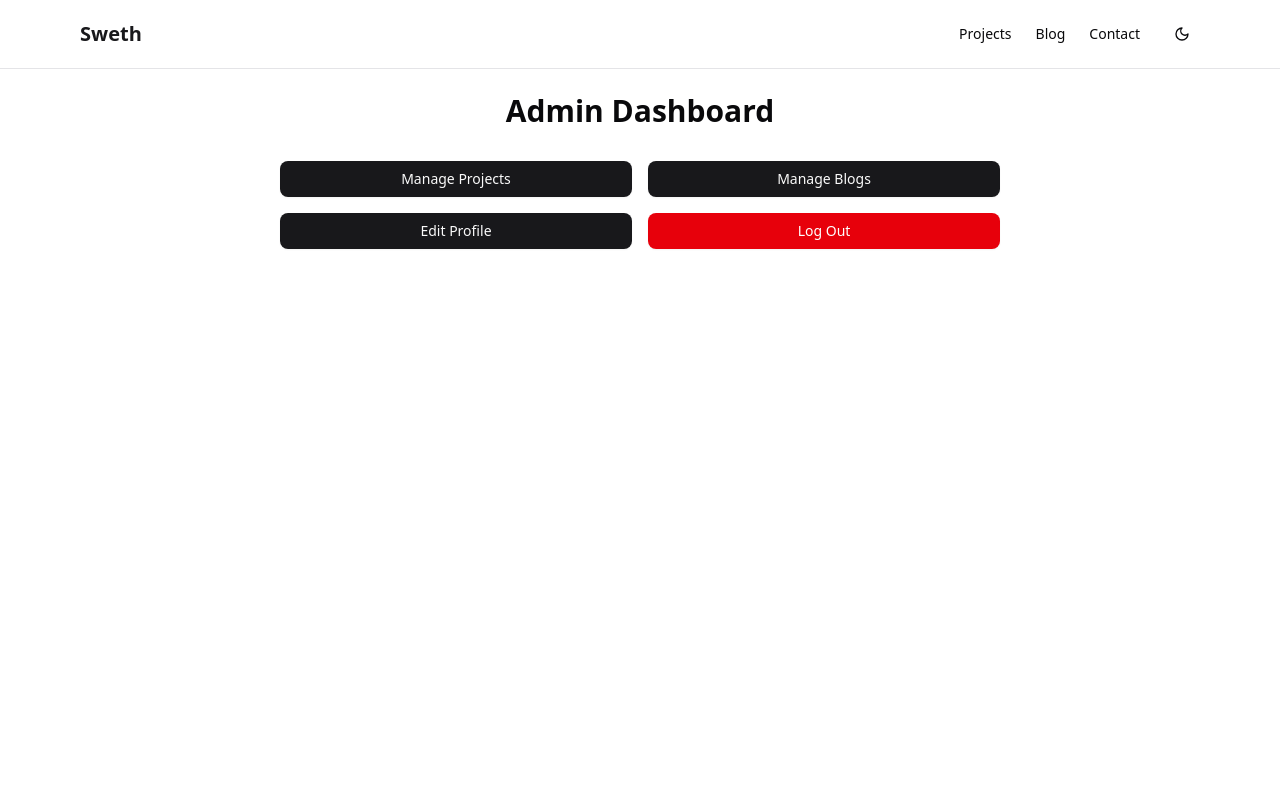
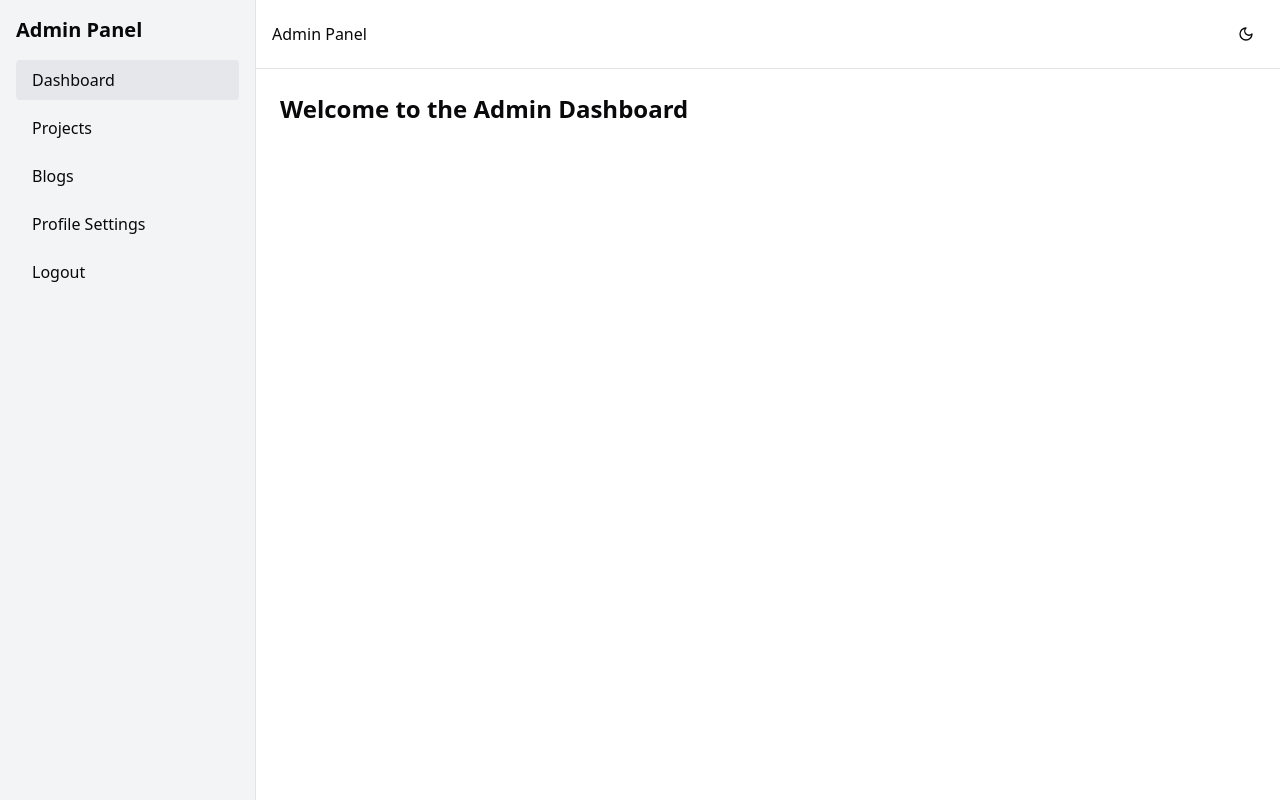
Before and after one commit to codewithsweth/sweth-portfolio, a Next.js app in the folder frontend/: page /admin in a window 1280 px wide. Built offline with nearby package versions, Linux system fonts and the light colour scheme; sample sign-in values are in the browser's storage.

Commit message:
Create a separate layout for Admin and Public.
1. Added Admin layout with sidebar and navbar.
2. Restructured files and folders according to public and admin content.
3. Refactored code with good practices.

```diff
--- /dev/null
+++ b/frontend/src/app/(public)/layout.tsx
@@ -0,0 +1,14 @@
+import Navbar from "@/components/layout/Navbar";
+
+export default function PublicLayout({
+  children,
+}: {
+  children: React.ReactNode;
+}) {
+  return (
+    <>
+      <Navbar />
+      {children}
+    </>
+  );
+}
--- a/frontend/src/app/projects/page.tsx
+++ b/frontend/src/app/(public)/projects/page.tsx
@@ -13,16 +13,16 @@ type Project = {
   live_url?: string;
 };
 
-export default function ProjectsPage() {
+export default function ProjectListPage() {
   const [projects, setProjects] = useState<Project[]>([]);
   const [loading, setLoading] = useState(true);
   const router = useRouter();
 
   useEffect(() => {
-    API.get("http://localhost:8000/projects").then((response) => {
-      setProjects(response.data);
-      setLoading(false);
-    });
+    API.get("http://localhost:8000/projects")
+      .then((response) => setProjects(response.data))
+      .catch((err) => console.error("Failed to fetch projects:", err))
+      .finally(() => setLoading(false));
   }, []);
 
   if (loading) return <p className="p-4">Loading Projects...</p>;
--- /dev/null
+++ b/frontend/src/app/admin/layout.tsx
@@ -0,0 +1,20 @@
+"use client";
+
+import AdminNavbar from "@/components/admin/AdminNavbar";
+import Sidebar from "@/components/admin/Sidebar";
+
+export default function AdminLayout({
+  children,
+}: {
+  children: React.ReactNode;
+}) {
+  return (
+    <div className="flex min-h-screen">
+      <Sidebar />
+      <div className="flex-1">
+        <AdminNavbar />
+        <main className="flex-1 p-6">{children}</main>
+      </div>
+    </div>
+  );
+}
--- a/frontend/src/app/admin/page.tsx
+++ b/frontend/src/app/admin/page.tsx
@@ -1,6 +1,5 @@
 "use client";
 
-import { Button } from "@/components/ui/button";
 import { useRouter } from "next/navigation";
 import { useEffect, useState } from "react";
 
@@ -19,29 +18,5 @@ export default function AdminDashboard() {
 
   if (!isAuth) return null;
 
-  return (
-    <div className="max-w-3xl mx-auto p-6 space-y-8">
-      <h1 className="text-3xl font-bold text-center">Admin Dashboard</h1>
-      <div className="grid grid-cols-1 sm:grid-cols-2 gap-4">
-        <Button onClick={() => router.push("/admin/projects")}>
-          Manage Projects
-        </Button>
-        <Button onClick={() => router.push("/admin/blogs")}>
-          Manage Blogs
-        </Button>
-        <Button onClick={() => router.push("/admin/profile")}>
-          Edit Profile
-        </Button>
-        <Button
-          variant={"destructive"}
-          onClick={() => {
-            localStorage.removeItem("token");
-            router.push("/admin/login");
-          }}
-        >
-          Log Out
-        </Button>
-      </div>
-    </div>
-  );
+  return <h1 className="text-2xl font-bold">Welcome to the Admin Dashboard</h1>;
 }
--- a/frontend/src/app/layout.tsx
+++ b/frontend/src/app/layout.tsx
@@ -1,7 +1,6 @@
 import type { Metadata } from "next";
 import "./globals.css";
 import { ThemeProvider } from "@/components/theme/ThemeProvider";
-import Navbar from "@/components/layout/Navbar";
 
 export const metadata: Metadata = {
   title: "Sweth | Portfolio",
@@ -16,10 +15,7 @@ export default function RootLayout({
   return (
     <html lang="en" suppressHydrationWarning>
       <body>
-        <ThemeProvider>
-          <Navbar />
-          {children}
-        </ThemeProvider>
+        <ThemeProvider>{children}</ThemeProvider>
       </body>
     </html>
   );
--- /dev/null
+++ b/frontend/src/components/admin/AdminNavbar.tsx
@@ -0,0 +1,14 @@
+"use client";
+
+import { ThemeToggle } from "../layout/ThemeToggle";
+
+export default function AdminNavbar() {
+  return (
+    <header className="w-full flex justify-between items-center p-4 border-b bg-background">
+      <h1>Admin Panel</h1>
+      <div>
+        <ThemeToggle />
+      </div>
+    </header>
+  );
+}
--- /dev/null
+++ b/frontend/src/components/admin/Sidebar.tsx
@@ -0,0 +1,36 @@
+"use client";
+
+import Link from "next/link";
+import { usePathname } from "next/navigation";
+
+const links = [
+  { href: "/admin", label: "Dashboard" },
+  { href: "/admin/projects", label: "Projects" },
+  { href: "/admin/blogs", label: "Blogs" },
+  { href: "/admin/profile", label: "Profile Settings" },
+  { href: "/admin/logout", label: "Logout" },
+];
+
+export default function Sidebar() {
+  const pathname = usePathname();
+  return (
+    <aside className="w-64 bg-gray-100 dark:bg-gray-900 border-r p-4 space-y-4">
+      <h2 className="text-xl font-bold">Admin Panel</h2>
+      <nav className="space-y-2">
+        {links.map(({ href, label }) => (
+          <Link
+            key={href}
+            href={href}
+            className={`block px-4 py-2 rounded hover:bg-gray-200 dark:hover:bg-gray-800 ${
+              pathname === href
+                ? "bg-gray-200 dark:bg-gray-800 font-medium"
+                : ""
+            }`}
+          >
+            {label}
+          </Link>
+        ))}
+      </nav>
+    </aside>
+  );
+}
```
Also changed, not shown: frontend/src/app/(public)/blog/[slug]/page.tsx (renamed from frontend/src/app/blog/[slug]/page.tsx), frontend/src/app/(public)/blog/page.tsx (renamed from frontend/src/app/blog/page.tsx), frontend/src/app/(public)/contact/page.tsx (renamed from frontend/src/app/contact/page.tsx), frontend/src/app/(public)/page.tsx (renamed from frontend/src/app/page.tsx), frontend/src/app/(public)/projects/[id]/page.tsx (renamed from frontend/src/app/projects/[id]/page.tsx).
